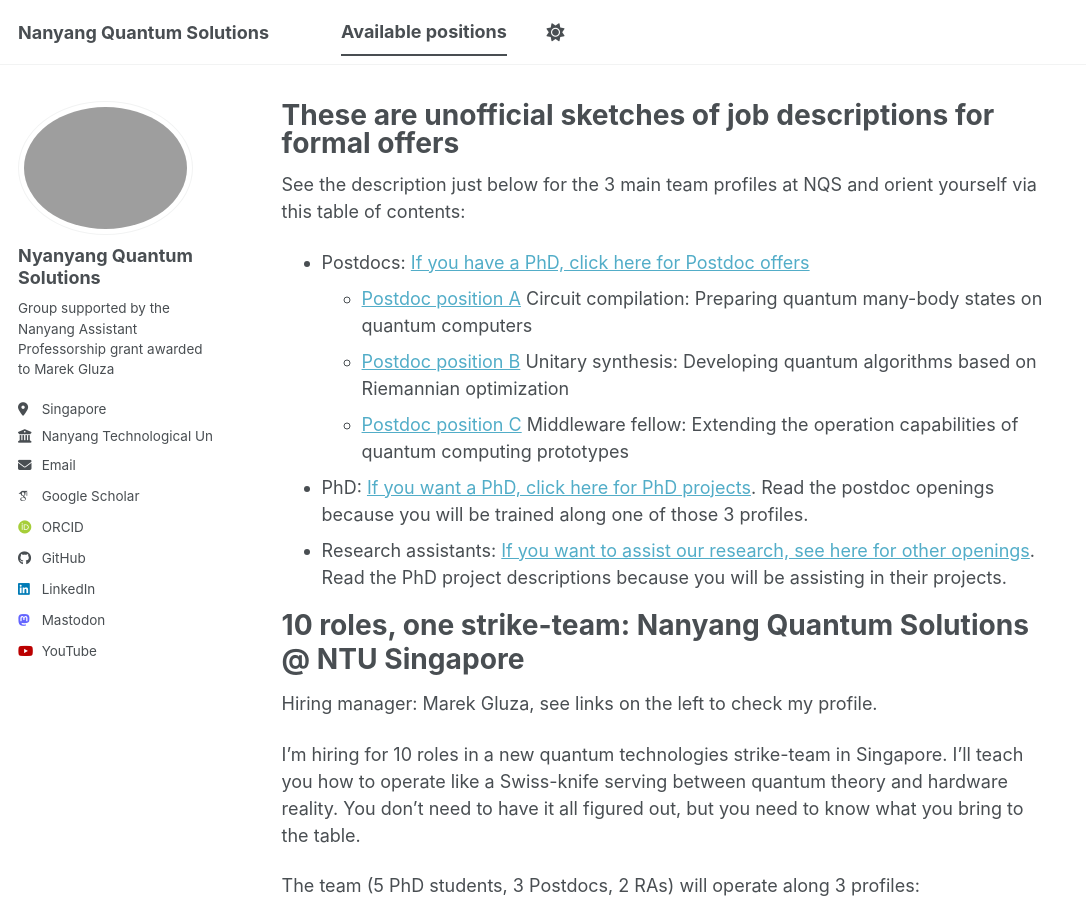
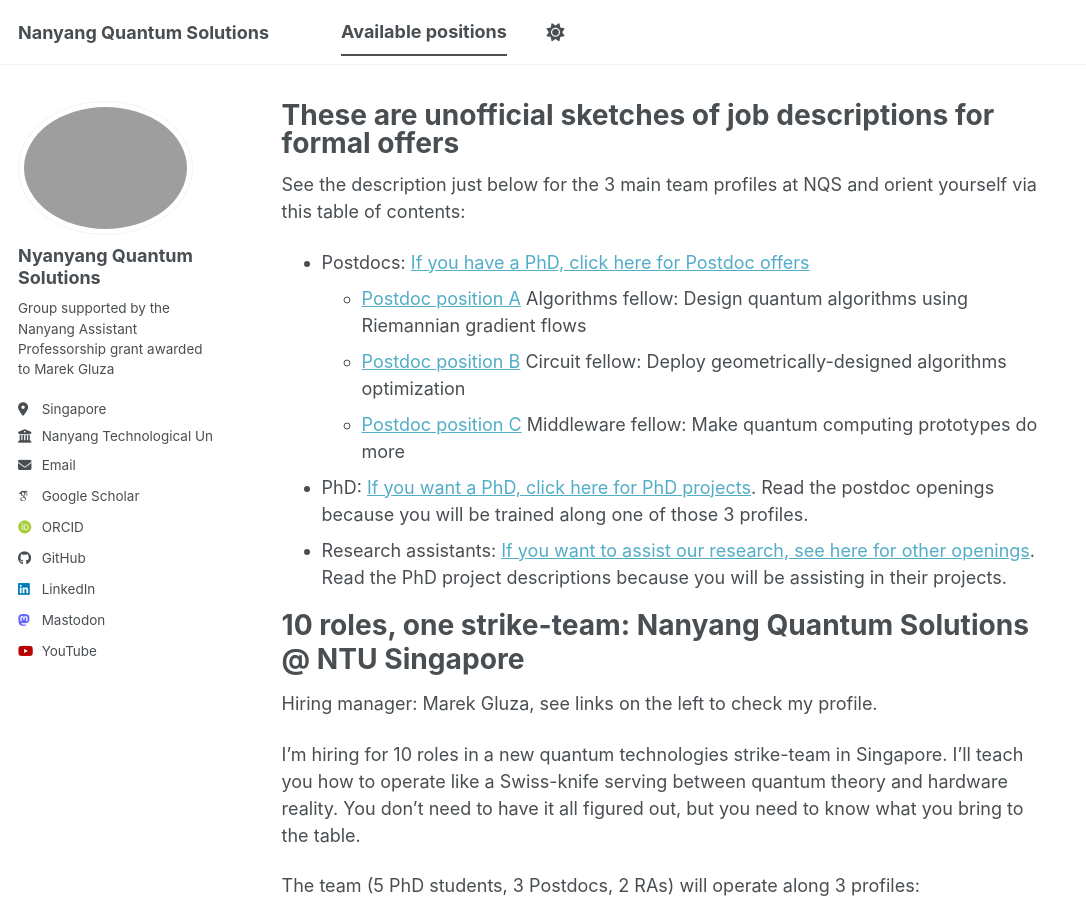
Before and after one commit to marekgluza/marekgluza.github.io, a Jekyll site: the page built from available_positions/openings.md, in a window 1280 px wide and 900 px high. Shown: the whole window, without its empty margins (0-1086 px from the left). Built offline with Jekyll 4.4.1, drawn with Linux system fonts in a browser that asks for light colours; some web fonts are replaced; a script bundle is joined from its source files by our own code; library files that are not in the unit come from our copies.

Commit message:
Update openings.md

```diff
--- a/available_positions/openings.md
+++ b/available_positions/openings.md
@@ -5,9 +5,9 @@
 ---
 See the description just below for the 3 main team profiles at NQS and orient yourself via this table of contents:
 * Postdocs: [If you have a PhD, click here for Postdoc offers](#postdoc-offers)
-  * [Postdoc position A](#postdoc-position-a) Circuit compilation: Preparing quantum many-body states on quantum computers
-  * [Postdoc position B](#postdoc-position-b) Unitary synthesis: Developing quantum algorithms based on Riemannian optimization
-  * [Postdoc position C](#postdoc-position-c) Middleware fellow: Extending the operation capabilities of quantum computing prototypes
+  * [Postdoc position A](#postdoc-position-a) Algorithms fellow: Design quantum algorithms using Riemannian gradient flows
+  * [Postdoc position B](#postdoc-position-b) Circuit fellow: Deploy geometrically-designed algorithms optimization
+  * [Postdoc position C](#postdoc-position-c) Middleware fellow: Make quantum computing prototypes do more
 * PhD: [If you want a PhD, click here for PhD projects](#phd-openings). Read the postdoc openings because you will be trained along one of those 3 profiles.
 * Research assistants: [If you want to assist our research, see here for other openings](#other-openings). Read the PhD project descriptions because you will be assisting in their projects.
 
```
